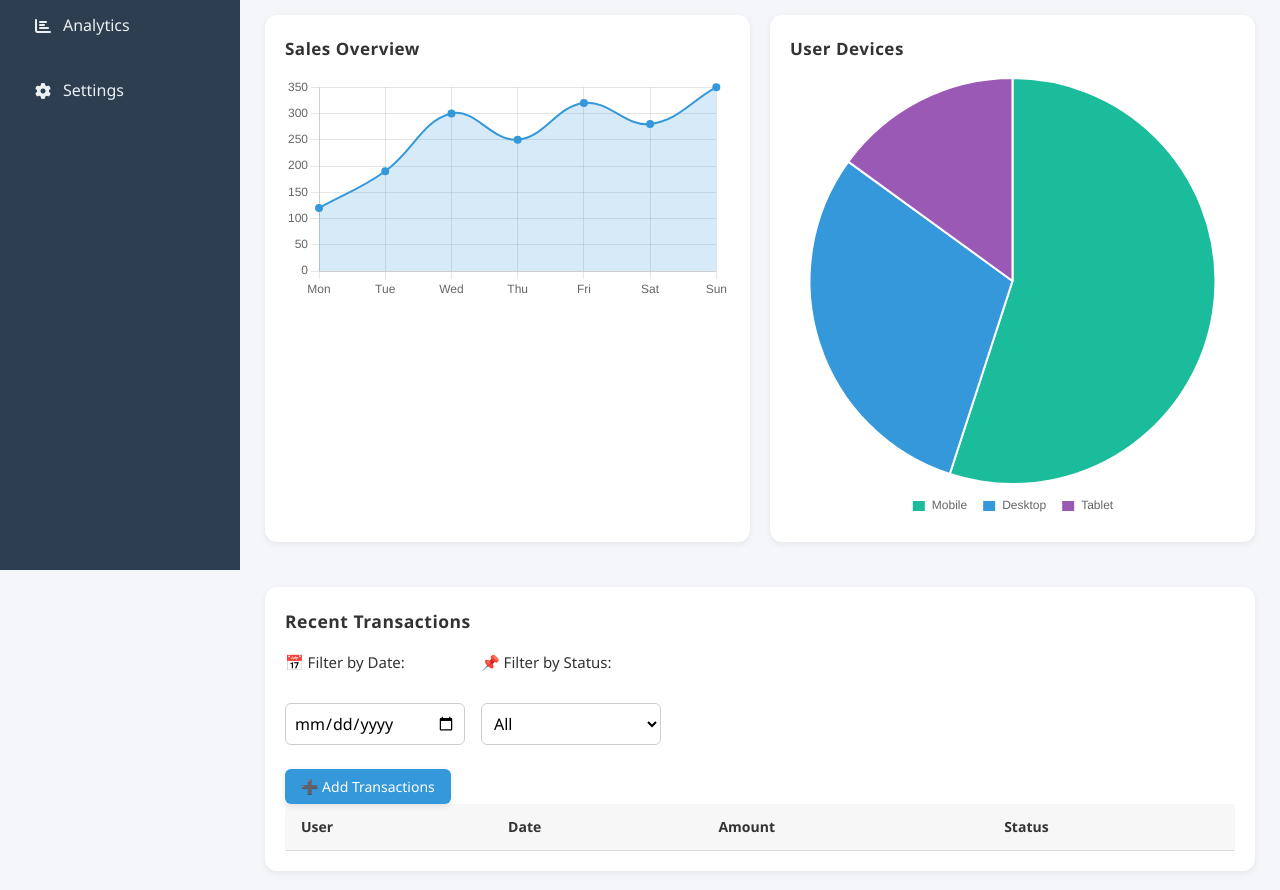
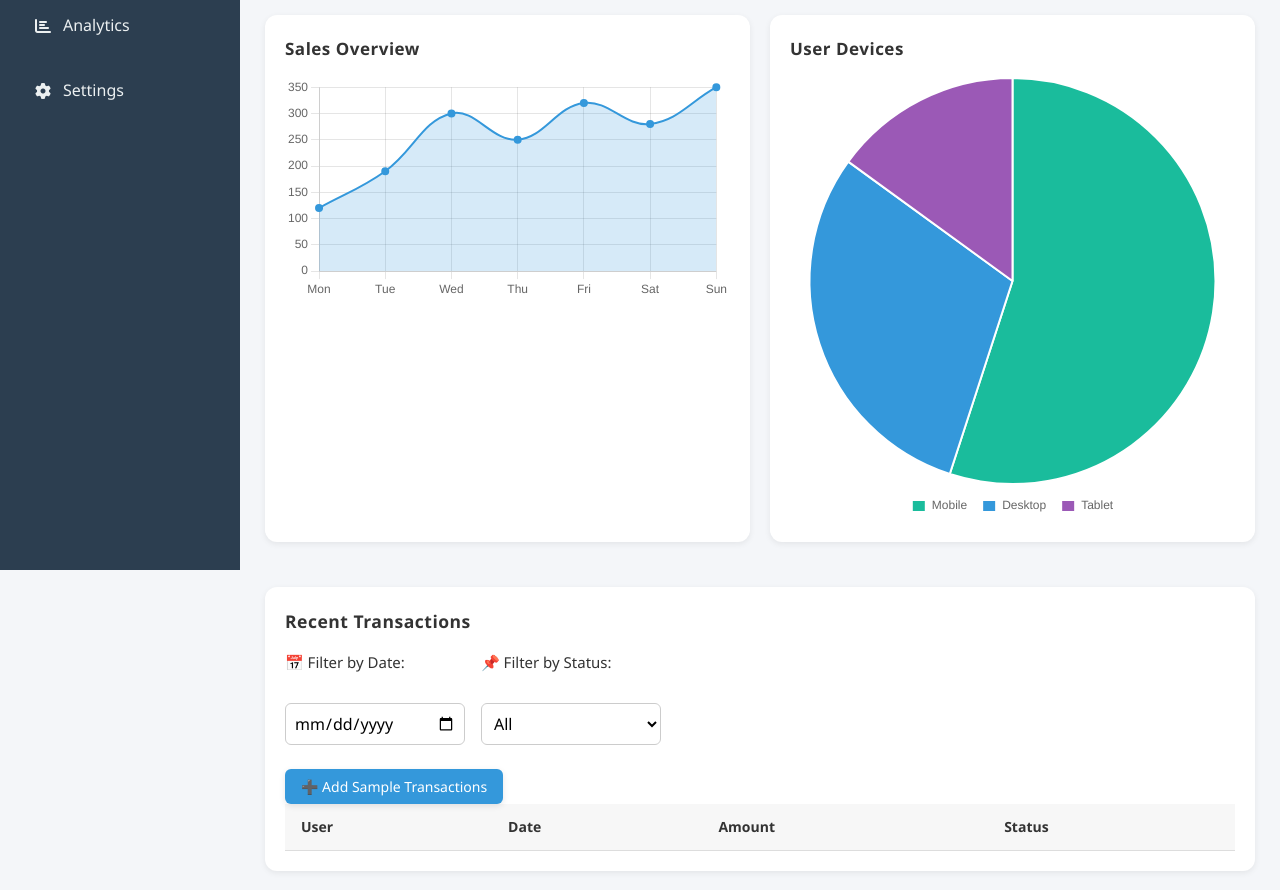
Before and after one commit to bilalzafar11/firebase-transactions-dashboard, a website with bundled scripts: page index.html in a window 1280 px wide. Shown: the part 230-1120 px from the top of the page. Built offline with nearby package versions, Linux system fonts and the light colour scheme; no server answers.

Commit message:
Update index.html

```diff
--- a/index.html
+++ b/index.html
@@ -134,7 +134,7 @@
 
   <!-- ➕ Button to add dummy data -->
   <button class="add-dummy-btn" id="addDummyBtn">
-    ➕ Add Transactions
+    ➕ Add Sample Transactions
   </button>
 
   <!-- 🧾 Table of Transactions -->
```
